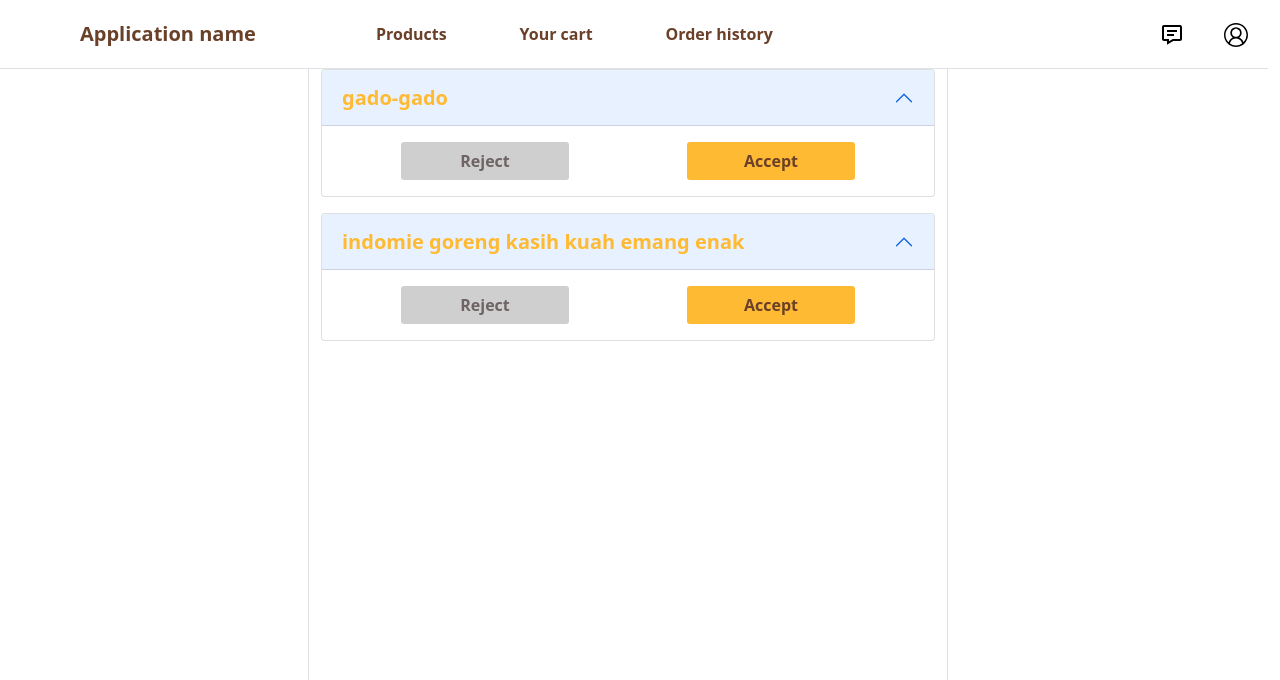
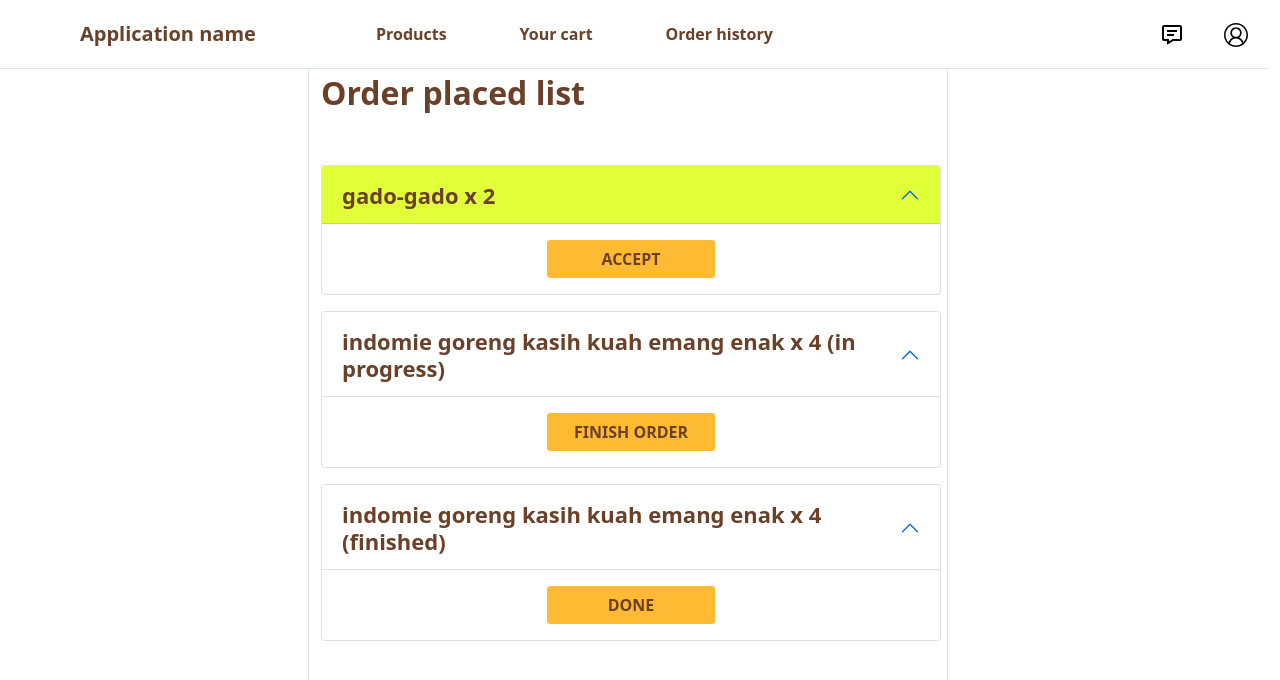
Before and after one commit to LepakBoy/TugasAkhir, a Next.js app: page /main/kitchen-order in a window 1280 px wide. Shown: the top 680 px of the page. Built offline with nearby package versions, Linux system fonts and the light colour scheme; some icons are missing.

Commit message:
handle order, accordion styling

```diff
--- a/pages/_app.js
+++ b/pages/_app.js
@@ -1,11 +1,11 @@
 import "../styles/globals.css";
 // import "bootstrap/dist/css/bootstrap.css";
 import "bootstrap/dist/css/bootstrap.min.css";
-
+import { useEffect } from "react";
 function MyApp({ Component, pageProps }) {
-  // useEffect(() => {
-  //   import("bootstrap");
-  // }, []);
+  useEffect(() => {
+    require("bootstrap/dist/js/bootstrap.bundle.min.js");
+  }, []);
   return <Component {...pageProps} />;
 }
 
--- a/pages/main/kitchen-order.tsx
+++ b/pages/main/kitchen-order.tsx
@@ -7,13 +7,48 @@
 
 export default function MainKitchen() {
   const [listOrder, setListOrder] = useState(dummyListOrder);
-  const handleInteractionOrder = (status: "ACCEPT" | "REJECT") => {
-    return status;
+  const handleInteractionOrder = (
+    status: "ACCEPTED" | "FINISHED" | "IN PROGRESS",
+    id: string
+  ) => {
+    if (status === "ACCEPTED") {
+      const newListOrder = listOrder.map((x, index) => {
+        if (x.id === id) {
+          return { ...x, status: "IN PROGRESS" };
+        } else {
+          return x;
+        }
+      });
+      setListOrder(newListOrder);
+      // then
+      // 1. fetch API PATCH order list
+      // 2. trigger web socket to notify the user
+    }
+
+    if (status === "IN PROGRESS") {
+      const newListOrder = listOrder.map((x, index) => {
+        if (x.id === id) {
+          return { ...x, status: "FINISHED" };
+        } else {
+          return x;
+        }
+      });
+      setListOrder(newListOrder);
+      // then
+      // 1. fetch API PATCH order list
+      // 2. trigger web socket to notify the user
+    }
+
+    if (status === "FINISHED") {
+      setListOrder(listOrder.filter((x) => x.id !== id));
+    }
   };
-
-  const orderListChild = (
+  const orderListChild = (status: string, id: string) => {
+    return (
+      <>
         <div className="d-flex justify-content-evenly align-items-center">
-      <ButtonPrimaryComponent
+          {/*  not sure for reject order flow about refund balance ???  */}
+          {/* <ButtonPrimaryComponent
         label="Reject"
         onClick={() => handleInteractionOrder("REJECT")}
         type="button"
@@ -24,10 +59,25 @@
           marginLeft: "auto",
           marginRight: "auto",
         }}
-      />
+      /> */}
           <ButtonPrimaryComponent
-        label="Accept"
-        onClick={() => handleInteractionOrder("ACCEPT")}
+            label={`${
+              status === "IN PROGRESS"
+                ? "FINISH ORDER"
+                : status === "FINISHED"
+                ? "DONE"
+                : "ACCEPT"
+            }`}
+            onClick={() =>
+              handleInteractionOrder(
+                status === "PLACED"
+                  ? "ACCEPTED"
+                  : status === "IN PROGRESS"
+                  ? "IN PROGRESS"
+                  : "FINISHED",
+                id
+              )
+            }
             type="button"
             style={{
               width: "168px",
@@ -36,7 +86,10 @@
             }}
           />
         </div>
+      </>
     );
+  };
+
   return (
     <>
       <TopBar option head />
@@ -44,12 +97,41 @@
         <div
           className={`${stylesCart["cart-list_container"]} col-md-6 mx-auto border-start border-end`}
         >
-          <div>
+          <div className={`${stylesCart["cart-wrapper"]}`}>
+            <div className="mb-5">
+              <span className={`${stylesCart["order-summary_title"]}`}>
+                Order placed list
+              </span>
+            </div>
+            {listOrder.length > 0 ? (
+              <>
                 {listOrder.map((x, index: number) => (
                   <div className="mb-3" key={index}>
-                <AccordionComponent child={orderListChild} title={x.name} />
+                    <AccordionComponent
+                      headerStyle={{
+                        fontSize: "22px",
+                        fontWeight: 700,
+                        backgroundColor:
+                          x.status === "PLACED" ? "#e1ff38" : "#fff",
+                      }}
+                      titleColor="#6a4029"
+                      child={orderListChild(x.status, x.id)}
+                      title={`${x.name} x ${x.qty} ${
+                        x.status === "IN PROGRESS"
+                          ? "(in progress)"
+                          : x.status === "FINISHED"
+                          ? "(finished)"
+                          : ""
+                      }`}
+                      idParent={index.toString()}
+                      dataTarget={`orderList-${index}`}
+                    />
                   </div>
                 ))}
+              </>
+            ) : (
+              <p className="text-center">No order</p>
+            )}
           </div>
         </div>
       </div>
--- a/src/components/global/AccordionComponent.tsx
+++ b/src/components/global/AccordionComponent.tsx
@@ -4,23 +4,27 @@
   return (
     <div>
       <div className="accordion-item">
-        <h2 className="accordion-header" id="headingOne">
+        <h2 className="accordion-header" id={"headingOne"}>
           <button
-            style={{ fontSize: "20px", fontWeight: 600, color: "#ffba33" }}
+            style={{
+              ...props.headerStyle,
+              color: props.titleColor,
+              backgroundColor: props.headerStyle.backgroundColor || "#fff",
+            }}
             className="accordion-button"
             type="button"
             data-bs-toggle="collapse"
-            data-bs-target="#collapseOne"
+            data-bs-target={`#collapse-${props.dataTarget}`}
             aria-expanded="true"
-            aria-controls="collapseOne"
+            aria-controls={`collapse-${props.dataTarget}`}
           >
             {props.title}
           </button>
         </h2>
         <div
-          id="collapseOne"
+          id={`collapse-${props.dataTarget}`}
           className="accordion-collapse collapse show"
-          aria-labelledby="headingOne"
+          aria-labelledby={"headingOne"}
           data-bs-parent="#accordionExample"
         >
           <div className="accordion-body">{props.child}</div>
@@ -29,101 +33,3 @@
     </div>
   );
 }
-
-{
-  /* <div className="accordion" id="accordionExample">
-      <div className="accordion-item">
-        <h2 className="accordion-header" id="headingOne">
-          <button
-            className="accordion-button"
-            type="button"
-            data-bs-toggle="collapse"
-            data-bs-target="#collapseOne"
-            aria-expanded="true"
-            aria-controls="collapseOne"
-          >
-            Accordion Item #1
-          </button>
-        </h2>
-        <div
-          id="collapseOne"
-          className="accordion-collapse collapse show"
-          aria-labelledby="headingOne"
-          data-bs-parent="#accordionExample"
-        >
-          <div className="accordion-body">
-            <strong>This is the first items accordion body.</strong> It is shown
-            by default, until the collapse plugin adds the appropriate
-            classNamees that we use to style each element. These classNamees
-            control the overall appearance, as well as the showing and hiding
-            via CSS transitions. You can modify any of this with custom CSS or
-            overriding our default variables. s also worth noting that just
-            about any HTML can go within the <code>.accordion-body</code>,
-            though the transition does limit overflow.
-          </div>
-        </div>
-      </div>
-      <div className="accordion-item">
-        <h2 className="accordion-header" id="headingTwo">
-          <button
-            className="accordion-button collapsed"
-            type="button"
-            data-bs-toggle="collapse"
-            data-bs-target="#collapseTwo"
-            aria-expanded="false"
-            aria-controls="collapseTwo"
-          >
-            Accordion Item #2
-          </button>
-        </h2>
-        <div
-          id="collapseTwo"
-          className="accordion-collapse collapse"
-          aria-labelledby="headingTwo"
-          data-bs-parent="#accordionExample"
-        >
-          <div className="accordion-body">
-            <strong>This is the second items accordion body.</strong> It is
-            hidden by default, until the collapse plugin adds the appropriate
-            classNamees that we use to style each element. These classNamees
-            control the overall appearance, as well as the showing and hiding
-            via CSS transitions. You can modify any of this with custom CSS or
-            overriding our default variables. s also worth noting that just
-            about any HTML can go within the <code>.accordion-body</code>,
-            though the transition does limit overflow.
-          </div>
-        </div>
-      </div>
-      <div className="accordion-item">
-        <h2 className="accordion-header" id="headingThree">
-          <button
-            className="accordion-button collapsed"
-            type="button"
-            data-bs-toggle="collapse"
-            data-bs-target="#collapseThree"
-            aria-expanded="false"
-            aria-controls="collapseThree"
-          >
-            Accordion Item #3
-          </button>
-        </h2>
-        <div
-          id="collapseThree"
-          className="accordion-collapse collapse"
-          aria-labelledby="headingThree"
-          data-bs-parent="#accordionExample"
-        >
-          <div className="accordion-body">
-            <strong>This is the third items accordion body.</strong> It is
-            hidden by default, until the collapse plugin adds the appropriate
-            classNamees that we use to style each element. These classNamees
-            control the overall appearance, as well as the showing and hiding
-            via CSS transitions. You can modify any of this with custom CSS or
-            overriding our default variables. Its also worth noting that just
-            about any HTML can go within the <code>.accordion-body</code>,
-            though the transition does limit overflow.
-          </div>
-        </div>
-      </div>
-    </div> */
-}
--- a/src/constant/all-menu.ts
+++ b/src/constant/all-menu.ts
@@ -4,15 +4,36 @@
     idMenu: "fd-001",
     name: "gado-gado ",
     qty: 2,
-    status: "ACCEPT",
+    status: "PLACED",
   },
   {
     id: "order-002",
     idMenu: "fd-002",
     name: "indomie goreng kasih kuah emang enak ",
     qty: 4,
-    status: "PLACED",
+    status: "IN PROGRESS",
   },
+  {
+    id: "order-003",
+    idMenu: "fd-002",
+    name: "indomie goreng kasih kuah emang enak ",
+    qty: 4,
+    status: "FINISHED",
+  },
+  // {
+  //   id: "order-004",
+  //   idMenu: "fd-002",
+  //   name: "indomie goreng kasih kuah emang enak ",
+  //   qty: 4,
+  //   status: "PLACED",
+  // },
+  // {
+  //   id: "order-005",
+  //   idMenu: "fd-002",
+  //   name: "indomie goreng kasih kuah emang enak ",
+  //   qty: 4,
+  //   status: "PLACED",
+  // },
 ];
 
 export const allMenu = [
--- a/src/interfaces/components.ts
+++ b/src/interfaces/components.ts
@@ -37,4 +37,8 @@
 export interface AccrodionComponentProps {
   child: React.ReactNode;
   title: string;
+  idParent: string;
+  dataTarget: string;
+  titleColor?: string;
+  headerStyle?: React.CSSProperties;
 }
```
Lines whose indentation alone changed are shown as unchanged.
